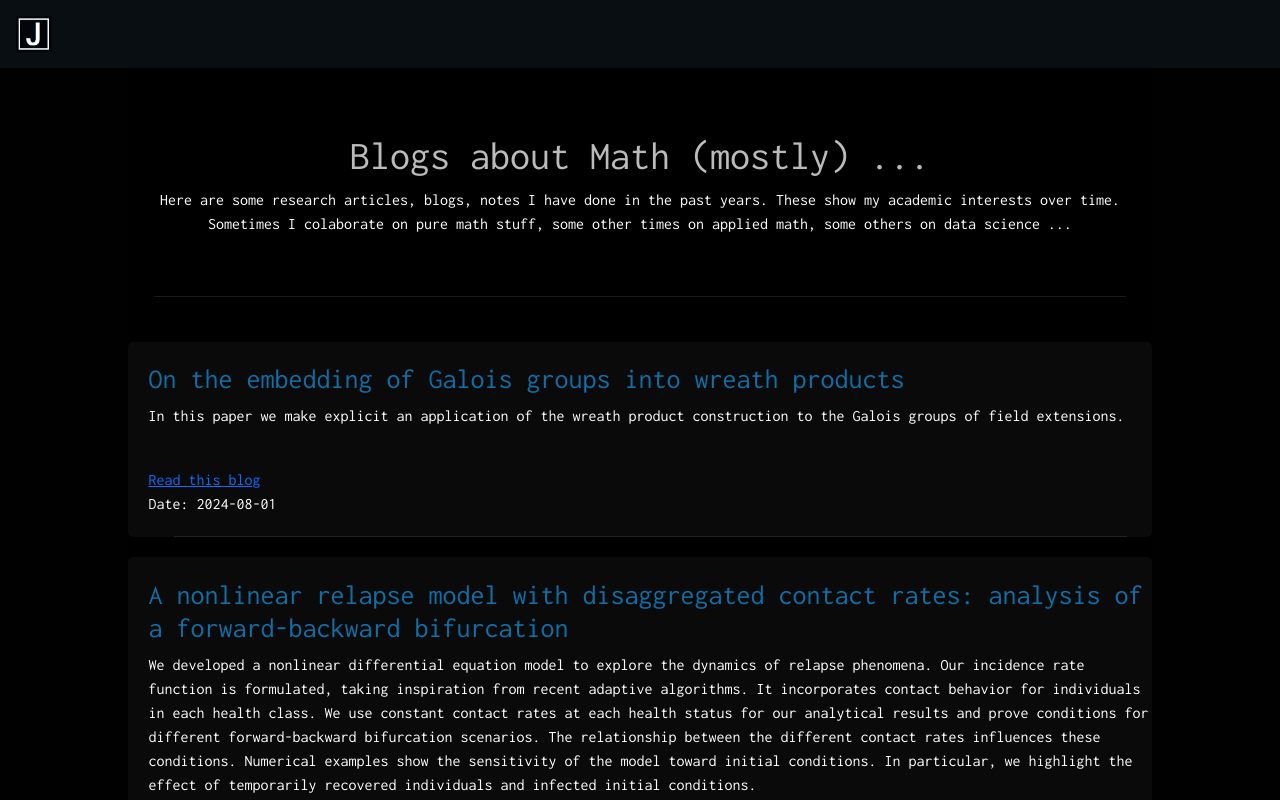
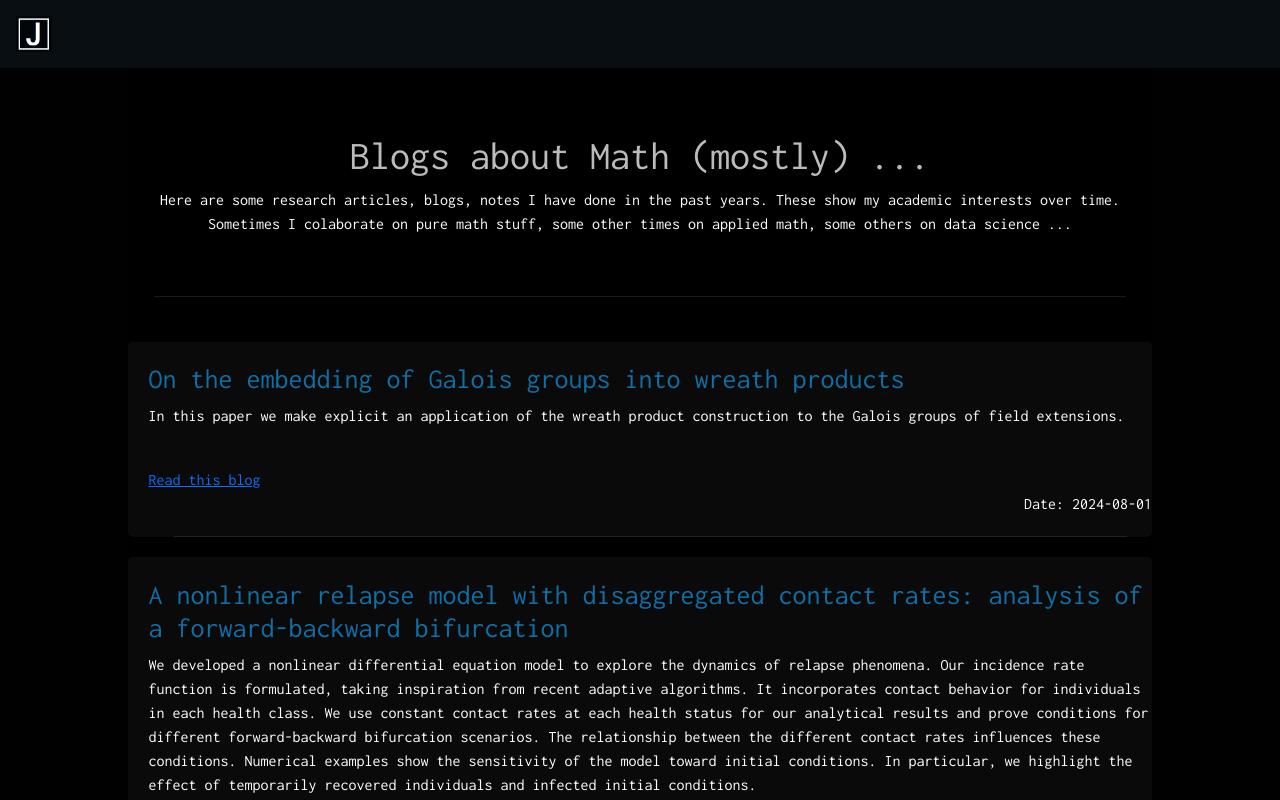
Before and after one commit to JimmyCalvoMonge/my_page, a React (Create React App) app: page /blogs in a window 1280 px wide. Shown: the top 800 px of the page. Built offline with nearby package versions, Linux system fonts and the light colour scheme.

Commit message:
Added dates to blogs

```diff
--- a/src/Pages/BlogList.js
+++ b/src/Pages/BlogList.js
@@ -12,7 +12,7 @@ const BlogList = ({blogs,title,description}) =>{
             <p>{blog.summary}</p>
             <br></br>
             <a href={`${blog.link}`} target={'_blank'}> Read this blog </a>
-            <p style={{'text-align': 'left'}}> Date: {blog.date}</p>
+            <p style={{'text-align': 'right'}}> Date: {blog.date}</p>
             <hr></hr>
             </div>
         ))}
```
